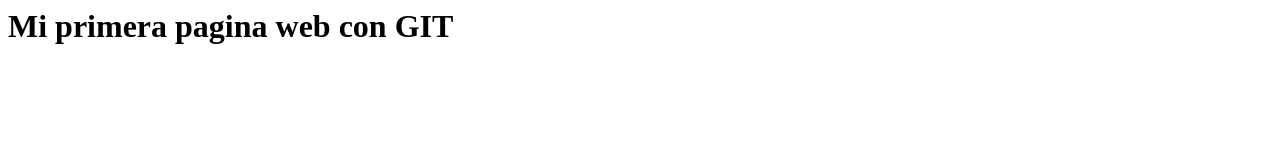
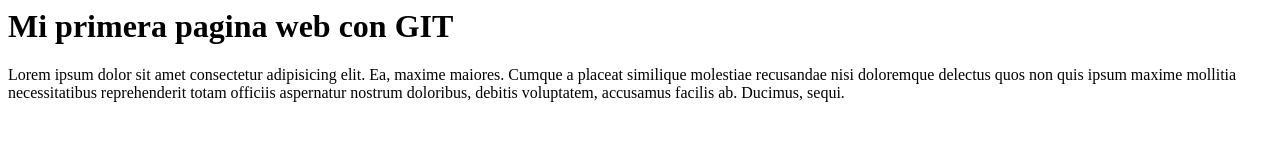
Before and after one commit to ceowl/hello-world, a plain HTML site: page index.html in a window 1280 px wide. Drawn offline with Linux system fonts and the light colour scheme.

Commit message:
Agrega parrafo a la pagina

```diff
--- a/index.html
+++ b/index.html
@@ -6,5 +6,6 @@
   </head>
   <body>
     <h1>Mi primera pagina web con GIT</h1>
+    <p>Lorem ipsum dolor sit amet consectetur adipisicing elit. Ea, maxime maiores. Cumque a placeat similique molestiae recusandae nisi doloremque delectus quos non quis ipsum maxime mollitia necessitatibus reprehenderit totam officiis aspernatur nostrum doloribus, debitis voluptatem, accusamus facilis ab. Ducimus, sequi.</p>
   </body>
 </html>
```
